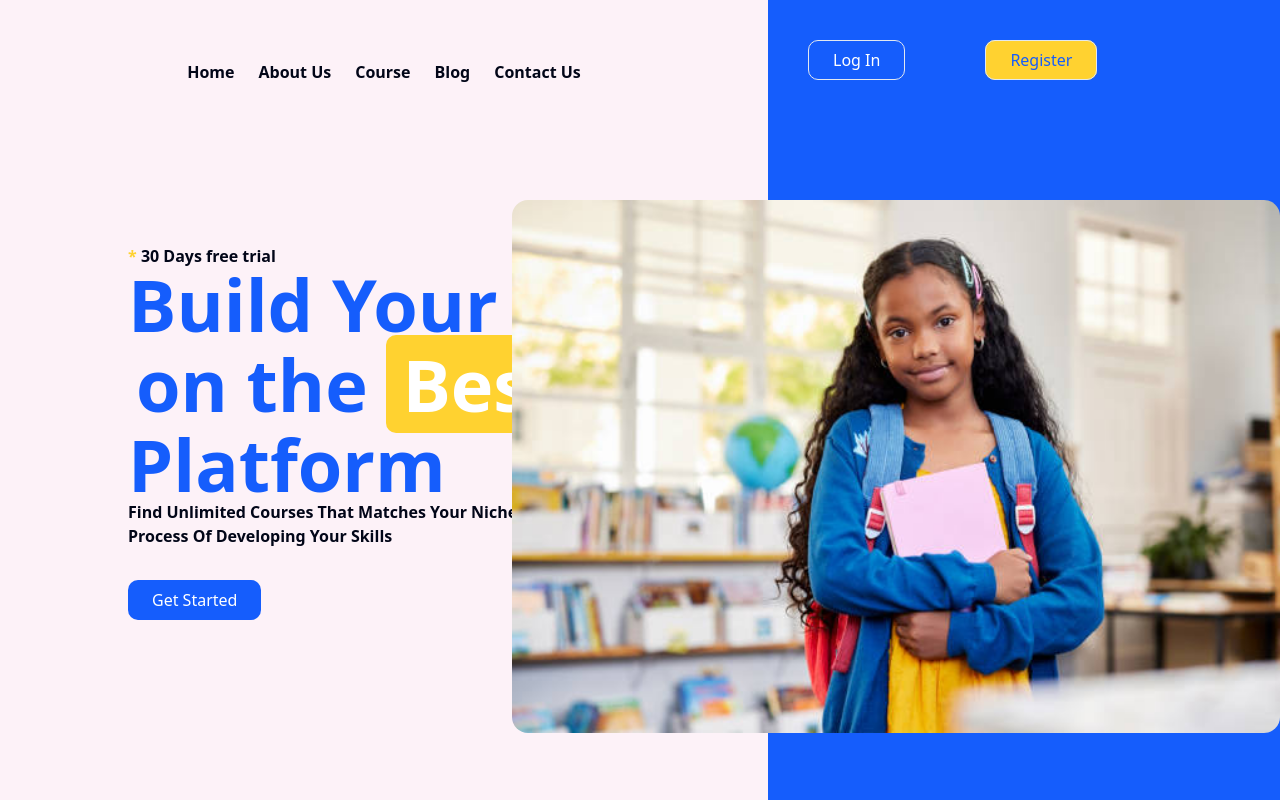
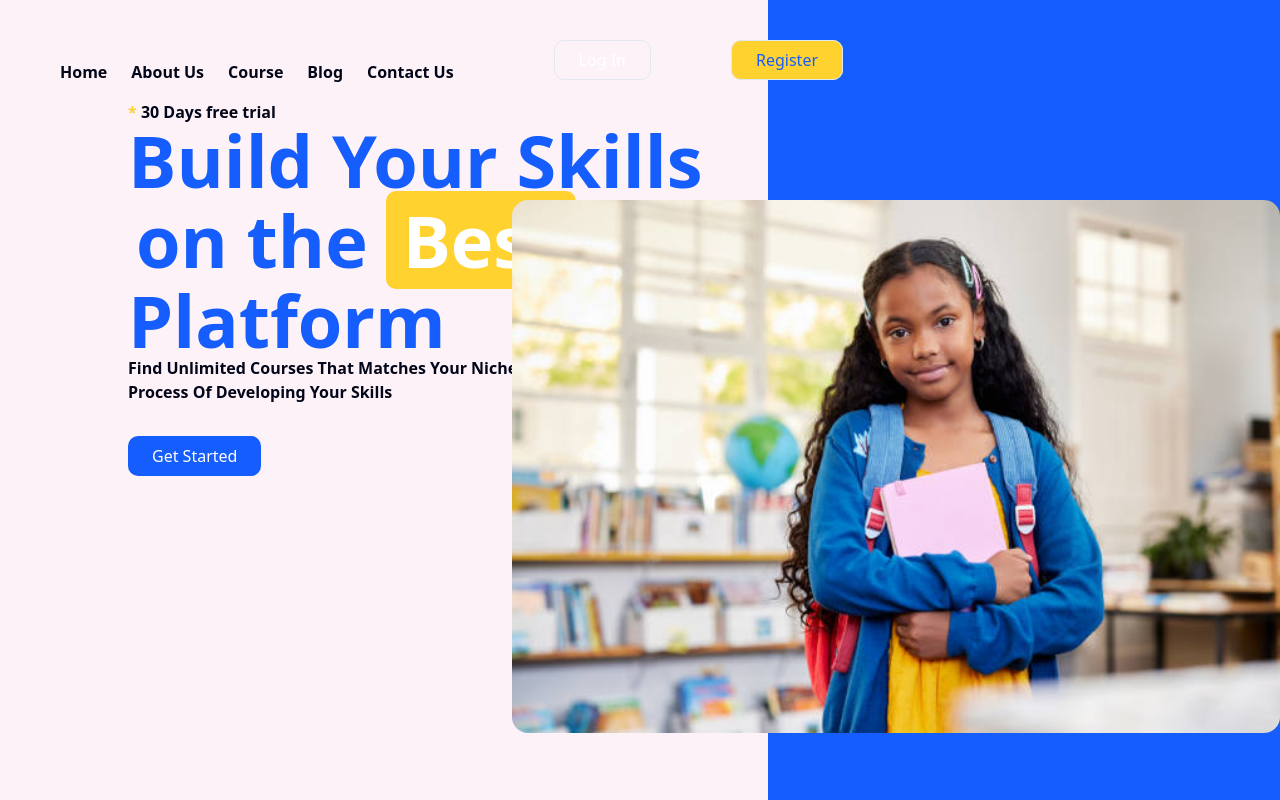
Before and after one commit to JP-Mbaka/schoolauto, a Next.js app: page / in a window 1280 px wide. Shown: the top 800 px of the page. Built offline with nearby package versions, Linux system fonts and the light colour scheme.

Commit message:
Dayo changes

```diff
--- a/app/page.tsx
+++ b/app/page.tsx
@@ -4,10 +4,10 @@ import Link from "next/link";
 
 export default function Home() {
   return (
-    <div>
-      <div className="flex w-full h-screen">
-        <div className="flex-3/5 bg-pink-50 bg-opacity-35">
-          <ul className="flex space-x-6 justify-center font-bold p-5 m-10">
+    <main>
+      <section className="flex w-full h-screen justify-between">
+        <nav className="flex absolute">
+          <ul className="flex space-x-6 font-bold p-5 m-10">
             <li className="hover:text-amber-300 cursor-pointer active:text-blue-600">
               Home
             </li>
@@ -24,6 +24,22 @@ export default function Home() {
               Contact Us
             </li>
           </ul>
+          <div className="mt-12">
+            <Link
+              href={"/auth"}
+              className="border-1 text-white m-10 rounded-lg px-6 py-2 "
+            >
+              Log In
+            </Link>
+            <Link
+              href={"/auth"}
+              className="border-1 text-blue-600 m-10 rounded-lg px-6 py-2 bg-amber-300"
+            >
+              Register
+            </Link>
+          </div>
+        </nav>
+        <div className="flex-3/5 bg-pink-50 bg-opacity-35">
           <div className="font-bold pt-25 left-1/6 relative">
             {" "}
             <span className="text-amber-300">*</span> 30 Days free trial
@@ -52,27 +68,11 @@ export default function Home() {
             </button>
           </div>
         </div>
-        <div className="flex-2/5 bg-blue-600">
-          <div className="mt-12">
-            <Link
-              href={"/auth"}
-              className="border-1 text-white m-10 rounded-lg px-6 py-2 "
-            >
-              Log In
-            </Link>
-            <Link
-              href={"/auth"}
-              className="border-1 text-blue-600 m-10 rounded-lg px-6 py-2 bg-amber-300"
-            >
-              Register
-            </Link>
-          </div>
-        </div>
-        <div className=" h-2/3 w-3xl absolute z-20 top-1/4 left-2/5 rounded-2xl">
-          <Image src={"/girl.png"} alt="" fill className="rounded-2xl" />
-        </div>
+        <div className="flex-2/5 bg-blue-600"></div>
+      </section>
+      <div className=" max-lg:hidden h-2/3 w-3xl absolute z-20 top-1/4 left-2/5 rounded-2xl">
+        <Image src={"/girl.png"} alt="" fill className="rounded-2xl" />
       </div>
-
       <div className="w-full h-3/4 bg-white">
         <p className="font-bold pt-25 text-center">
           <span className="text-amber-300">*</span> Course Categories
@@ -94,7 +94,7 @@ export default function Home() {
         <p className="text-white pr-10 text-4xl">2M+</p>
       </div>
       <div className="w-full h-2/3 flex justify-center">
-        <div className=" relative w-150 h-150 ml-10 mt-25 mb-25">
+        <div className=" relative md:w-xl w-150 h-150 ml-10 mt-25 mb-25">
           <Image src={"/girl.png"} alt="" fill className="rounded-lg" />
         </div>
         <div className="flex justify-center items-center">
@@ -145,6 +145,6 @@ export default function Home() {
         <p>Course Code: CSC320</p>
         <p>Course Title: Software Laboratory</p>
       </footer>
-    </div>
+    </main>
   );
 }
```
